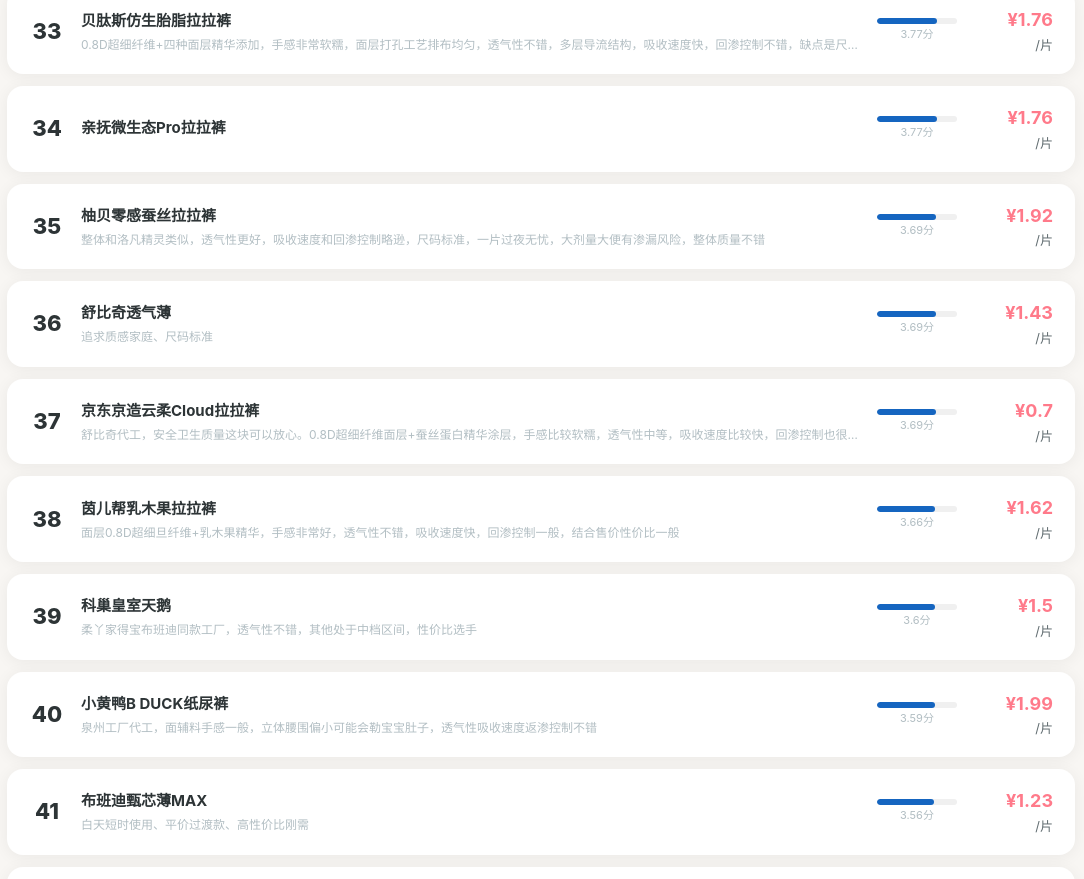
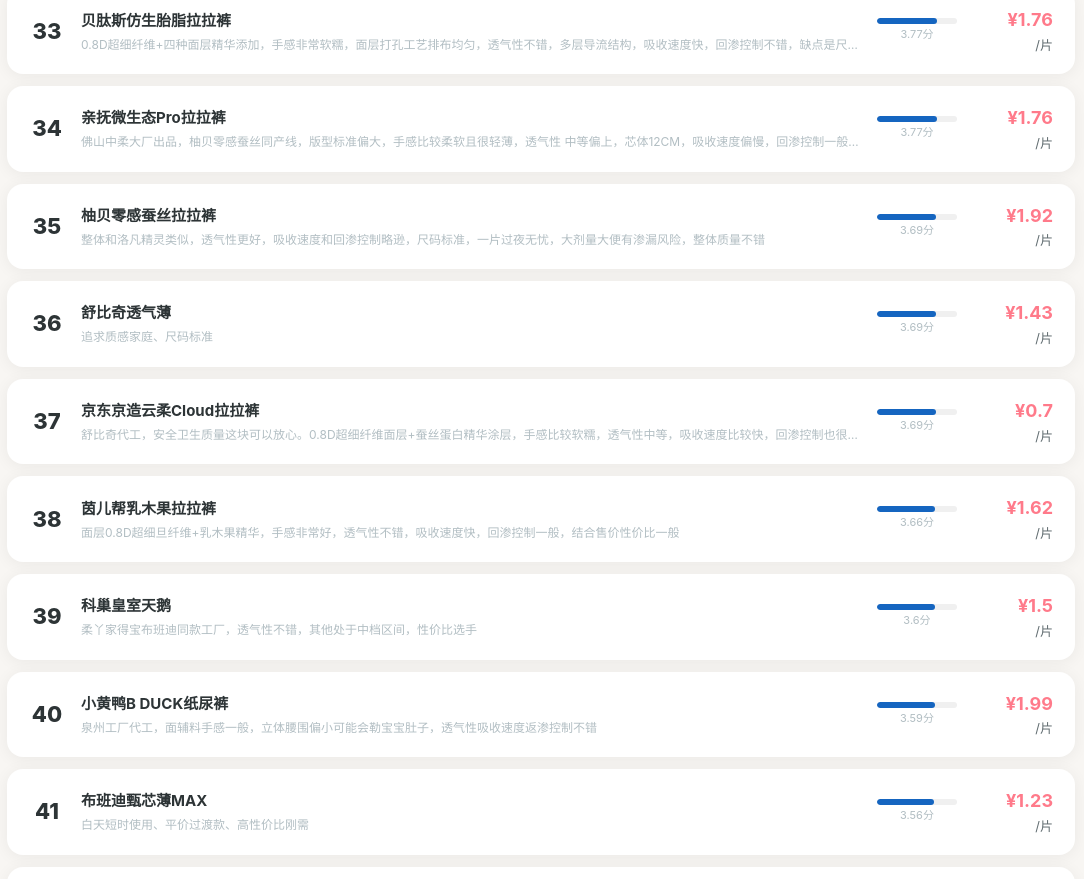
Before and after one commit to Tonywsy/diaper-review, a plain HTML site: page index.html in a window 1280 px wide. Shown: the part 3533-4412 px from the top of the page, without its empty margins (99-1183 px from the left). Drawn offline with Linux system fonts and the light colour scheme.

Commit message:
Update from master 20261015: 49 brands, clean col13 from master, safety retired

```diff
--- a/index.html
+++ b/index.html
@@ -716,7 +716,7 @@
   {"name":"花王妙而舒拉拉裤","douyin_name":"花王妙而舒拉拉裤","price_raw":"XL码 79元/32片 | 2.47/片","price":2.47,"price_total":79.0,"price_count":32,"scores":[3.5,3.5,3,4,3,3,4,3],"overall":3.44,"highlights":"老牌日系厂出产纸尿裤，整体手感柔和，立体腰围弹力比较松散，细氨纶橡筋固定度一般，透气性中等，尺码标准，绒毛浆添加比例多，吸收速度中等，吸量还比较大，吸多了有点起坨，回渗控制表现不错，正确穿戴一片过夜无忧"},
   {"name":"祺安乳木护臀拉拉裤","douyin_name":"祺安乳木护臀拉拉裤","price_raw":"XL码 14.11元/12片 | 1.18/片","price":1.18,"price_total":14.11,"price_count":12,"scores":[4,3.5,4,3.5,4,4,4,4],"overall":3.86,"highlights":"祺安自有工厂出产，满片印花有设计感，0.8D超细旦纤维手感柔软，立体腰围结构紧致，弹力无痕腰围很舒服不勒肚子，透气性中等，吸收速度不错，回渗控制表现良好，"},
   {"name":"舒比奇亲体金丝柔拉拉裤","douyin_name":"舒比奇亲体金丝柔拉拉裤","price_raw":"XL码 65元/30片 | 2.17/片","price":2.17,"price_total":65.0,"price_count":30,"scores":[4.5,5,4.5,4.5,4,4.5,4,4],"overall":4.34,"highlights":"舒比奇新出旗舰单品，0.4旦极细旦纤维+桑蚕丝添加。手感极致柔软，整体版型尺码标准，立体腰围弹力大，防侧漏护翼宽且手感友好，透气性优秀，吸收速度回渗控制表现优异，"},
-  {"name":"亲抚微生态Pro拉拉裤","douyin_name":"亲抚微生态Pro拉拉裤","price_raw":"抖音XL码 59.9元/34片 | 1.76/片","price":1.76,"price_total":59.9,"price_count":34,"scores":[4,4,4,3.5,3.5,4,4,3.5],"overall":3.77,"highlights":""}
+  {"name":"亲抚微生态Pro拉拉裤","douyin_name":"亲抚微生态Pro拉拉裤","price_raw":"抖音XL码 59.9元/34片 | 1.76/片","price":1.76,"price_total":59.9,"price_count":34,"scores":[4,4,4,3.5,3.5,4,4,3.5],"overall":3.77,"highlights":"佛山中柔大厂出品，柚贝零感蚕丝同产线，版型标准偏大，手感比较柔软且很轻薄，透气性 中等偏上，芯体12CM，吸收速度偏慢，回渗控制一般，性价比还需提高"}
 ];
 
 const DIMENSIONS = ['厚度透气','面料柔软','腰围弹力','吸水速度','反渗干爽','起坨断层','防漏能力','性价比'];
```
